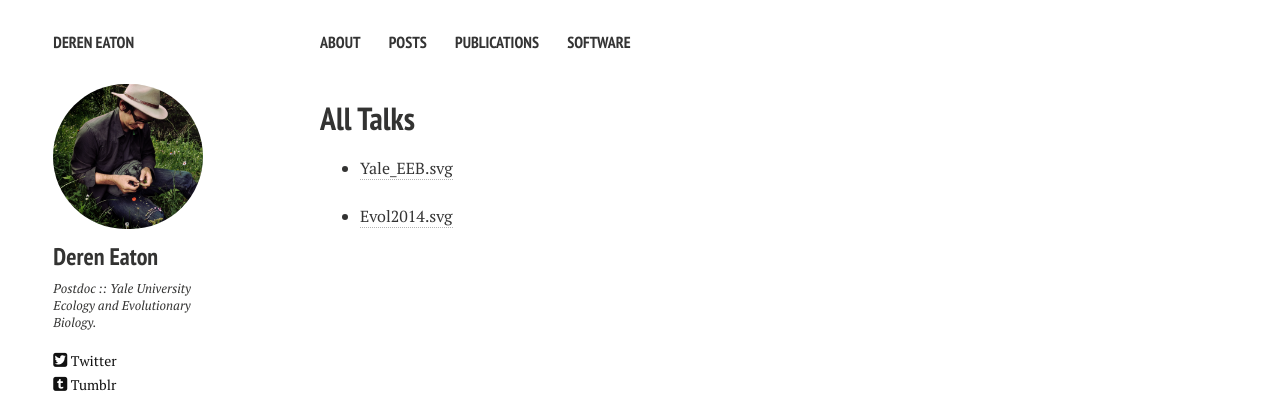
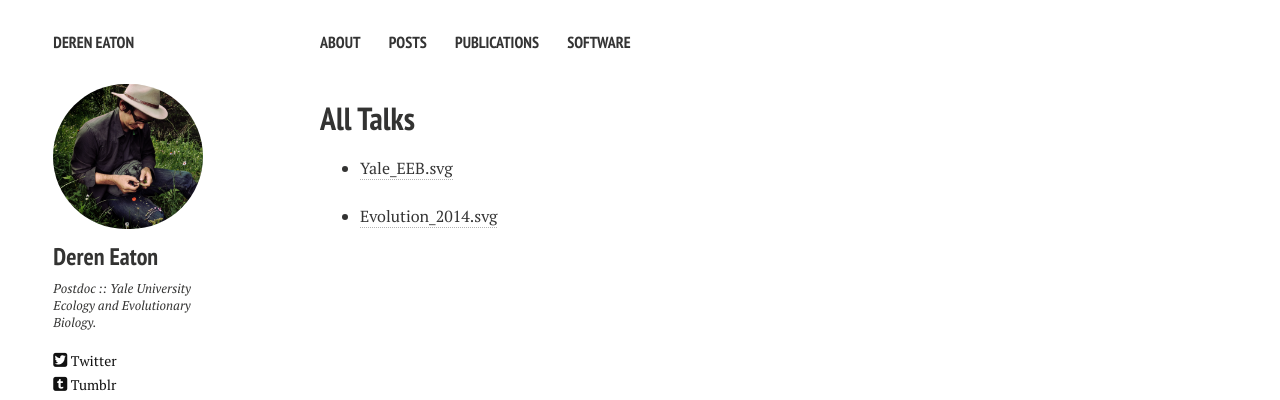
Before and after one commit to dereneaton/dereneaton.github.io, a Jekyll site: the page built from talks.md, in a window 1280 px wide. Shown: the top 400 px of the page. Built offline with Jekyll 4.4.1, drawn with Linux system fonts in a browser that asks for light colours; Markdown is read by kramdown in place of the engine named in the settings.

Commit message:
talks index up

```diff
--- a/talks.md
+++ b/talks.md
@@ -10,4 +10,4 @@ tags: [talks]
 
 + [Yale_EEB.svg](/talks/Yale_EEB.svg)
 
-+ [Evol2014.svg](/talks/Eaton_Evo2014_final.svg)
++ [Evolution_2014.svg](/talks/Eaton_Evo2014_final.svg)
```
